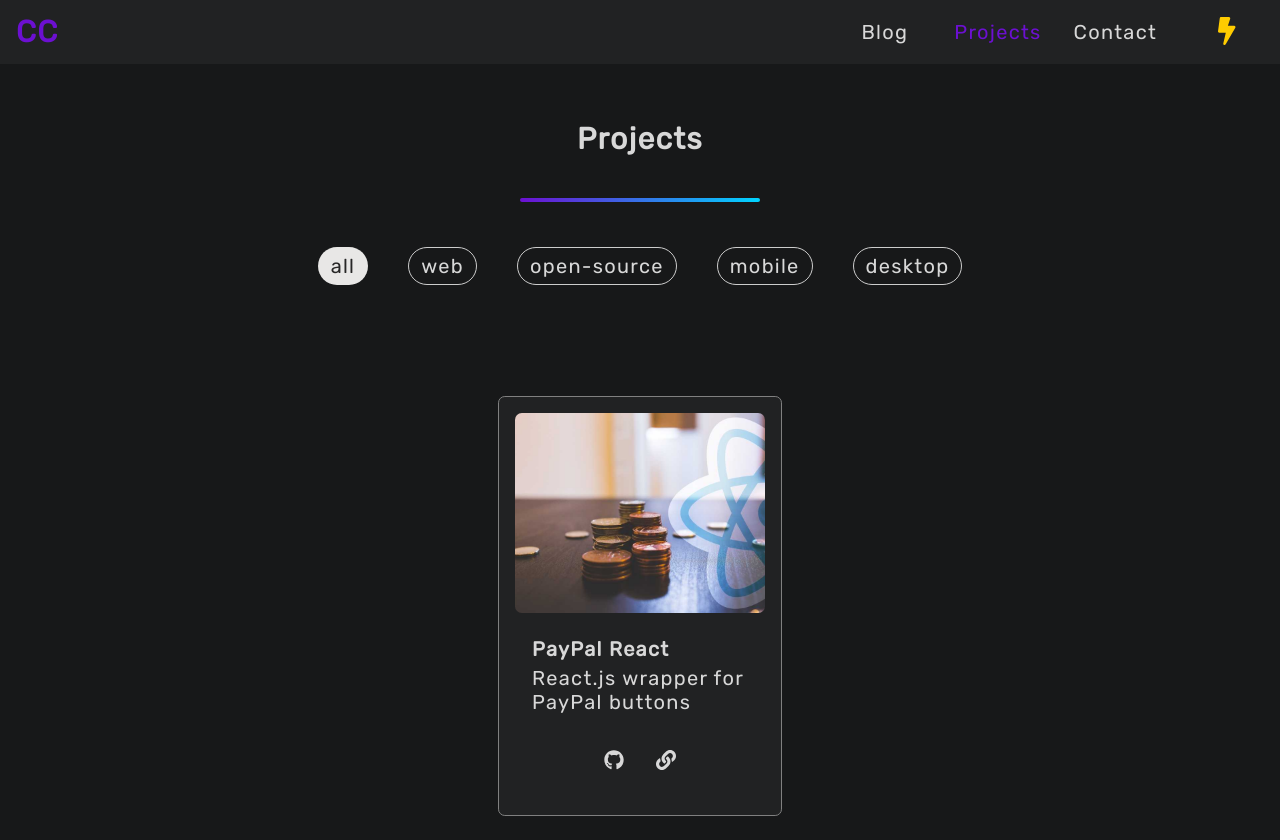
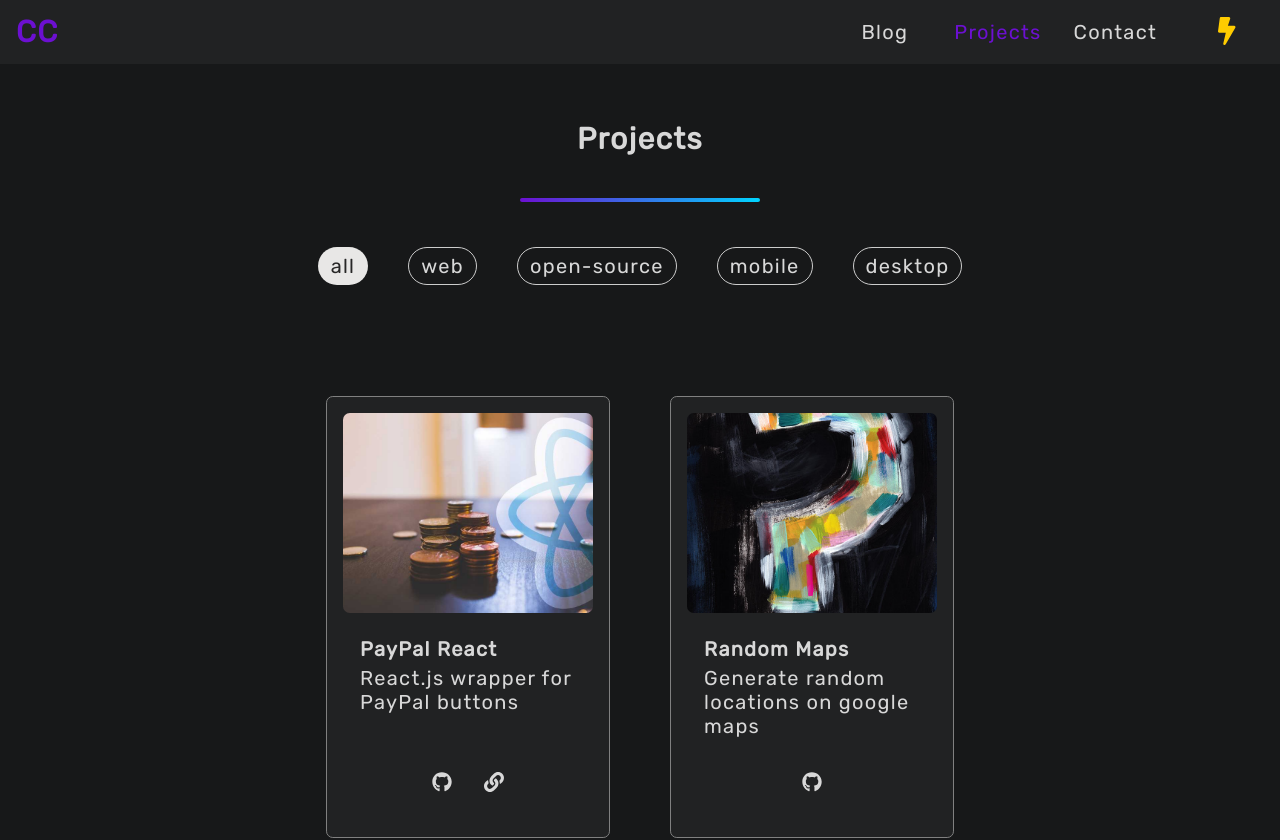
Before and after one commit to CodyCline/codycline, a React (Create React App) app: page /projects in a window 1280 px wide. Shown: the top 840 px of the page. Built offline with nearby package versions, Linux system fonts and the light colour scheme.

Commit message:
content: Added project, fixed typos

```diff
--- a/src/App.tsx
+++ b/src/App.tsx
@@ -19,8 +19,8 @@
 				<Route path="/blog/:id/:slug" component={Article} />
 				<Route path="/blog/" component={Blog} />
 				<Route path="/projects/:id/:slug" component={Post} />
-				<Route path="/projects" component={Projects}/>
-				<Route path="/meta/:id" component={Meta}/>
+				<Route path="/projects/" component={Projects}/>
+				<Route path="/meta/:name" component={Meta}/>
 				<Route path="/meta/" component={Meta}/>
 				<Route component={NotFound}/>
 			</Switch>
--- a/src/data/articledata.ts
+++ b/src/data/articledata.ts
@@ -633,7 +633,7 @@
 Now we can start creating our app. Lets create our google maps component which mainly just passes its props down. You can add theming to the map here as well.
 
 <CodeBlock language="jsx" filename="map.js">
-import * as React from 'react';
+import React from 'react';
 import GoogleMapReact from 'google-map-react';
 import { MapTheme } from './theme';
 const GoogleMap = ({
@@ -667,14 +667,13 @@
 Next we create the marker component which displays coordinates of the user and a random location on the map.
 
 <CodeBlock language="jsx" filename="marker.js">
-import * as React from 'react';
+import React from 'react';
 export const Marker = ({ color, name }) => {
 	return (
 		\`<React.Fragment>
-			<div className="pin bounce"
+			<div
 				style={{ backgroundColor: "#CCC", cursor: "pointer", borderRadius: "50%" }}
-				title={name}
-			/>
+			>{name}</div>
 		</React.Fragment>\`
 	);
 };
@@ -688,13 +687,13 @@
 - Another button to call our server and generate a random location.
 
 <CodeBlock language="jsx" filename="app.js">
-import * as React from 'react';
+import React from 'react';
 import axios from 'axios';
 import { GoogleMap } from './components/map/map';
 import { Marker } from './components/marker/marker';
 import './App.css';
 class App extends React.Component {
-	state: any = {
+	state = {
 		userLocation: { lat: 39.828175, lng: -98.5795 }, //Geographic Center of the United States
 		randomLocation: null,
 		range: 10000, //Min max 10k 999k
@@ -703,7 +702,7 @@
 		mapInstance: null,
 		mapApi: null,
 	}
-	apiHasLoaded(map: any, maps: any) {
+	apiHasLoaded(map, maps) {
 		this.setState({
 			mapApiLoaded: true,
 			mapInstance: map,
@@ -822,7 +821,7 @@
 export default App;
 </CodeBlock>
 
-There, now we have a minimum functioning app that works very similar to Randonatica.
+There, now we have an app that works very similar to Randonatica.
 I got a little carried away and made a fully functioning prototype app which has all kinds of neat
 features like driving directions, search-by-address, etc. The link to the repo is [located here.](https://github.com/CodyCline/random_maps)
 A deployed demo is coming soon!
--- a/src/data/projectdata.ts
+++ b/src/data/projectdata.ts
@@ -1,17 +1,23 @@
 import PayPal from '../assets/images/paypal.jpg';
-
+import Question from '../assets/images/question.jpg';
 const projectOneBody = (`
 ## Problem
 PayPal has released a new version of JavaScript library called the [Smart Button Library](https://developer.paypal.com/docs/checkout/) which allows you to accept payments on your website.
 However, a problem I ran into with several clients was integrating this into their website.
 
-I usually ended up writing the same exact integration code to make it work. Additionally, it's very hard to dynamically
-change properties on the smart button. Such as, currency, intent (capture or save for later) because the new library calls these parameters within the URL.
-There are other implementations out there, however, not all of them are using the latest version of PayPal' library.
+Usually, the same exact integration code was written to make everything work. Additionally,it's very hard to dynamically change properties such as currency.
+There are other implementations out there, however, not all of them are consistently using latest version of PayPal' library.
 
 ## Solution
 I wrote a very simple Reactjs component which takes the hassle and time of integrating
-PayPal into your app. The library can be found on [github](https://github.com/CodyCline/paypal-react) and [npm for download](https://www.npmjs.com/package/paypal-button-react)
+PayPal into your app. The library can be found on [github](https://github.com/CodyCline/paypal-react) and [npm for install](https://www.npmjs.com/package/paypal-button-react) in your project.
+Go build something!
+`);
+
+const projectTwoBody = (`
+Random maps is a project which generates unique and random geo coordinates on Google Maps.
+
+
 `);
 
 
@@ -23,10 +29,22 @@
         title: "PayPal React",
         banner: PayPal,
         description: "React.js wrapper for PayPal buttons",
-        githubUrl: "https://github.com/CodyCline/paypal-react",
+        githubUrl: "https://github.com/codycline/paypal-react",
         liveUrl: "https://npmjs.com/package/paypal-button-react",
         tags: ["javascript", "react", "typescript"],
         body: projectOneBody,
         cover: PayPal
     },
+    {
+        id: "70535c07-10bb-4be5-891a-da1c68e4180b",
+        slug: "random-maps",
+        type: "web",
+        title: "Random Maps",
+        description: "Generate random locations on google maps",
+        banner: Question,
+        githubUrl: "https://github.com/codycline/random_maps",
+        tags: ["javascript", "react", "python"],
+        cover: Question,
+        body: projectTwoBody
+    }
 ]
--- a/src/pages/blog/article.tsx
+++ b/src/pages/blog/article.tsx
@@ -8,7 +8,7 @@
 import { CodeBlock } from '../../components/codeblock/codeblock';
 
 export const Article = () => {
-    const { id } = useParams();
+    const { id }:any = useParams();
     const [loadState, setLoadState] = React.useState({
         loaded: false,
         error: false,
@@ -25,14 +25,6 @@
             setLoadState({ ...loadState, loaded: true });
         }
     }, [id]);
-    const code = `
-    const App = () => {
-        return (
-            <Confused/>
-        )
-    }
-    `
-
     return (
         <React.Fragment>
             {loadState.loaded && !loadState.error ?
--- a/src/pages/projects/view.tsx
+++ b/src/pages/projects/view.tsx
@@ -7,7 +7,7 @@
 import { Spacer } from '../../components/ui/spacer/spacer';
 
 export const Post = () => {
-    const { id } = useParams();
+    const { id }:any = useParams();
     const [loadState, setLoadState] = React.useState({
         loaded: false,
         error: false,
@@ -35,9 +35,7 @@
                             <span className="article-date">{state.date}</span>
                         </p>
                         <Divider style={{width: "100%"}}/>
-                        <MarkdownWrapper>
-                            {state.body}
-                        </MarkdownWrapper>
+                        <MarkdownWrapper text={state.body}/>
                         <Spacer height={5} units="vh"/>
                         <div className="article-bottom-tags" >
                             {state.tags.map((tag: any) => {
```
Also changed, not shown: src/assets/images/question.jpg (added).
